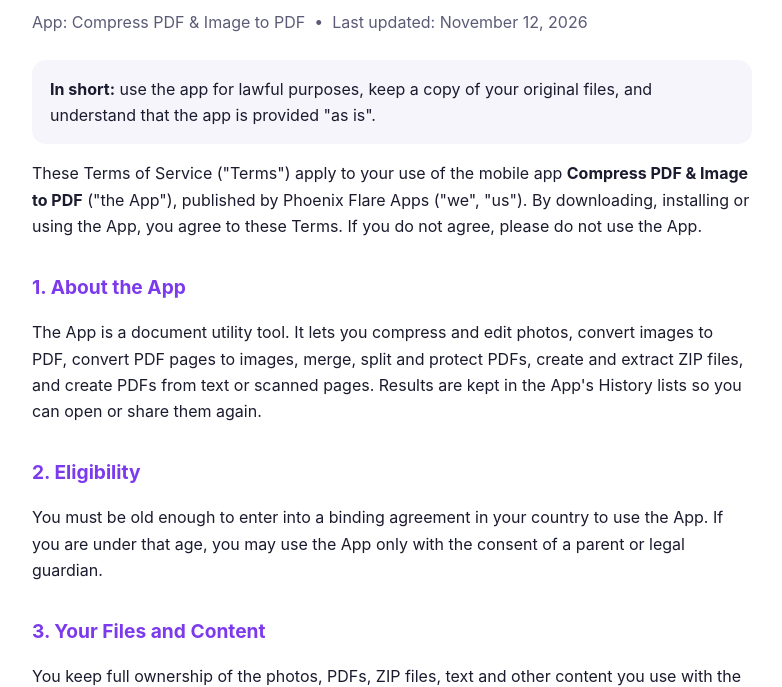
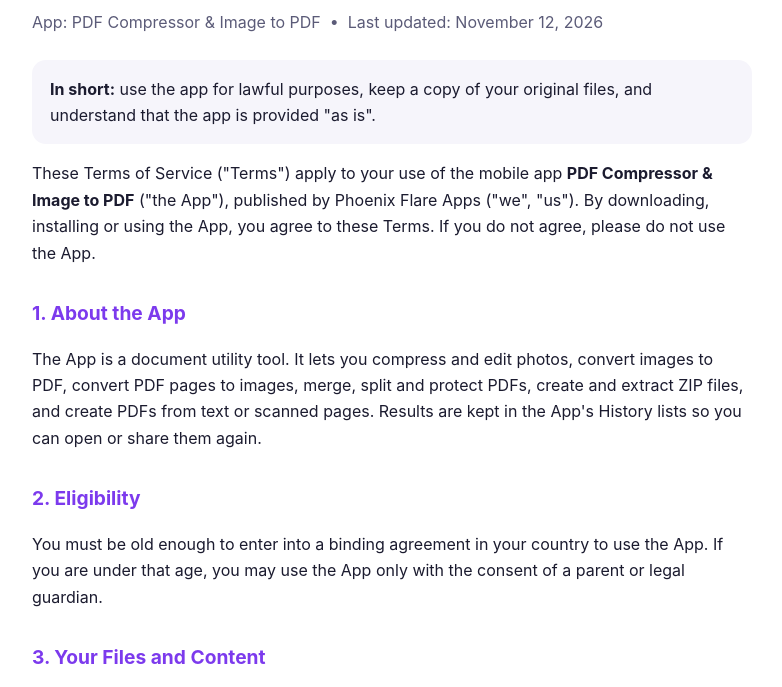
Before and after one commit to phoenixflareapps/pdf-toolkit-policy, a plain HTML site: page terms.html in a window 1280 px wide. Shown: the part 77-764 px from the top of the page, without its empty margins (248-1030 px from the left). Drawn offline with Linux system fonts and the light colour scheme.

Commit message:
Update terms.html

```diff
--- a/terms.html
+++ b/terms.html
@@ -3,7 +3,7 @@
 <head>
 <meta charset="utf-8">
 <meta name="viewport" content="width=device-width, initial-scale=1">
-<title>Terms of Service – Compress PDF &amp; Image to PDF</title>
+<title>Terms of Service – PDF Compressor &amp; Image to PDF</title>
 <style>
   :root { --bg:#ffffff; --card:#f6f5fb; --text:#1b1b2f; --sub:#5b5b78; --accent:#7c3aed; }
   @media (prefers-color-scheme: dark) {
@@ -26,14 +26,14 @@
 <body>
 <main>
   <h1>Terms of Service</h1>
-  <div class="meta">App: Compress PDF &amp; Image to PDF &nbsp;•&nbsp; Last updated: November 12, 2026</div>
+  <div class="meta">App: PDF Compressor &amp; Image to PDF &nbsp;•&nbsp; Last updated: November 12, 2026</div>
 
   <div class="box">
     <strong>In short:</strong> use the app for lawful purposes, keep a copy of your original files,
     and understand that the app is provided "as is".
   </div>
 
-  <p>These Terms of Service ("Terms") apply to your use of the mobile app <strong>Compress PDF &amp; Image to PDF</strong>
+  <p>These Terms of Service ("Terms") apply to your use of the mobile app <strong>PDF Compressor &amp; Image to PDF</strong>
   ("the App"), published by Phoenix Flare Apps ("we", "us"). By downloading, installing or using the App,
   you agree to these Terms. If you do not agree, please do not use the App.</p>
 
```
